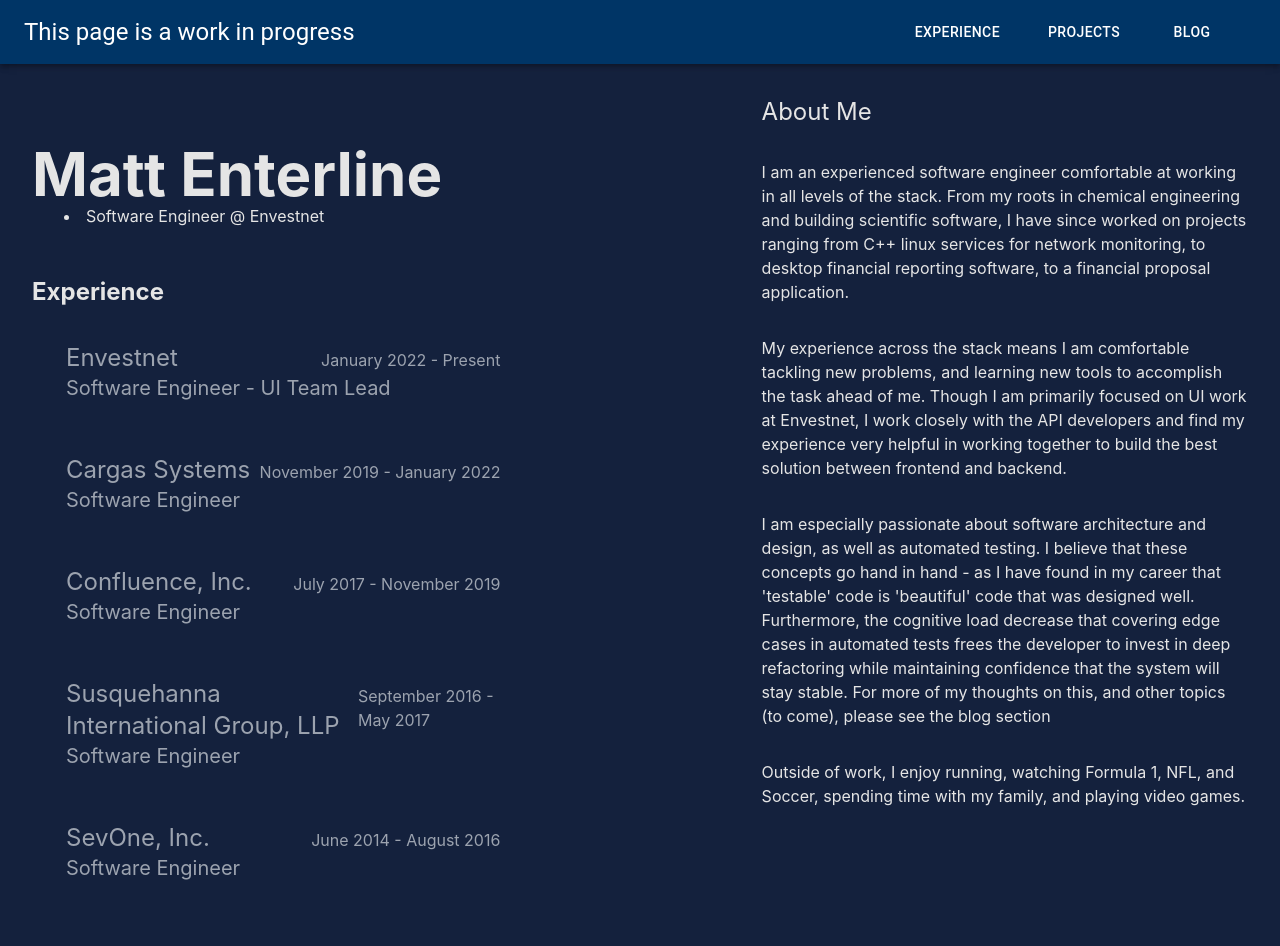
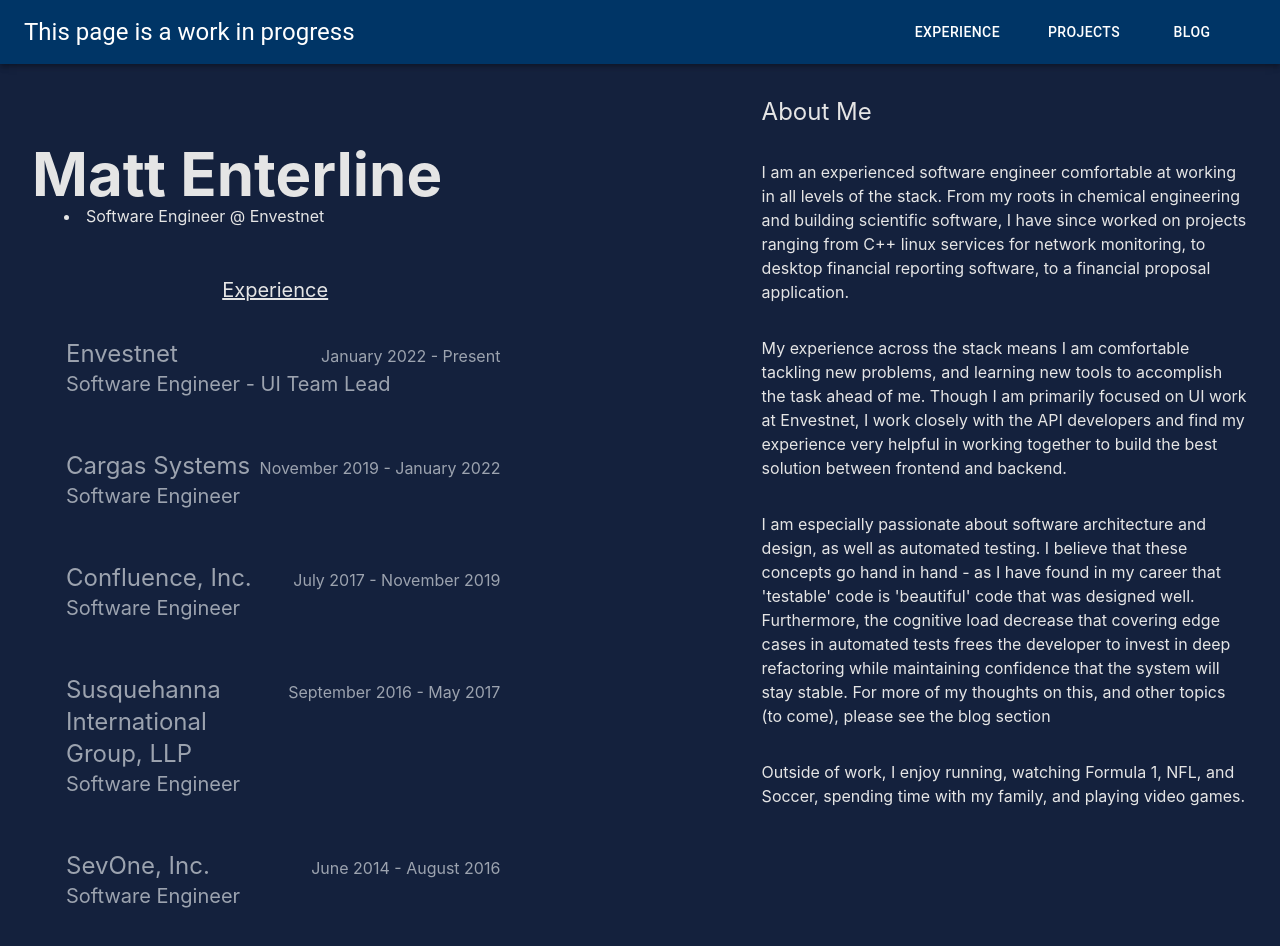
Before and after one commit to menterline/home, a React (Vite) app: page / in a window 1280 px wide. Both pictures are taken after a click on the button "EXPERIENCE". Shown: the top 946 px of the page. Built offline with nearby package versions, Linux system fonts and the light colour scheme.

Commit message:
added maxwidth for company name and extra keyframe for expand

```diff
--- a/src/components/Experience.tsx
+++ b/src/components/Experience.tsx
@@ -3,8 +3,8 @@
 
 export function Experience() {
   return (
-    <div className="flex flex-col gap-4">
-      <h1 className="text-2xl font-bold">Experience</h1>
+    <div className="flex flex-col gap-4 justify-center">
+      <h1 className="text-xl underline text-center ">Experience</h1>
       <div className="flex flex-col gap-4 pl-4">
         <Jobs jobs={jobsList} />
       </div>
--- a/src/components/Jobs.tsx
+++ b/src/components/Jobs.tsx
@@ -15,7 +15,7 @@
         <div className="border-2 border-transparent border-solid hover:border-gray-300 rounded-lg p-4 flex flex-col gap-4 text-gray-400 hover:text-gray-300 transition-colors duration-1000 group">
           <div className="">
             <div className="flex flex-col lg:flex-row justify-between items-baseline">
-              <h1 className="text-2xl">{job.company}</h1>
+              <h1 className="text-2xl max-w-1/2">{job.company}</h1>
               <span>{getDateString(job.startDate, job.endDate)}</span>
             </div>
             <h1 className="text-xl">{job.title}</h1>
--- a/tailwind.config.js
+++ b/tailwind.config.js
@@ -3,13 +3,13 @@
   content: ["./src/**/*.{js,ts,jsx,tsx}"],
   theme: {
     extend: {
+      maxWidth: {
+        "1/2": "50%",
+      },
       keyframes: {
-        expand: {
-          "0%": { transform: "scaleY(0)", opacity: "0" },
-          "100%": { transform: "scaleY(1)", opacity: "1" },
-        },
         expandDown: {
           "0%": { transform: "scaleY(0)", opacity: "0" },
+          "50%": { transform: "scaleY(0.5)", opacity: "0.5" },
           "100%": { transform: "scaleY(1)", opacity: "1" },
         },
         collapseUp: {
```
